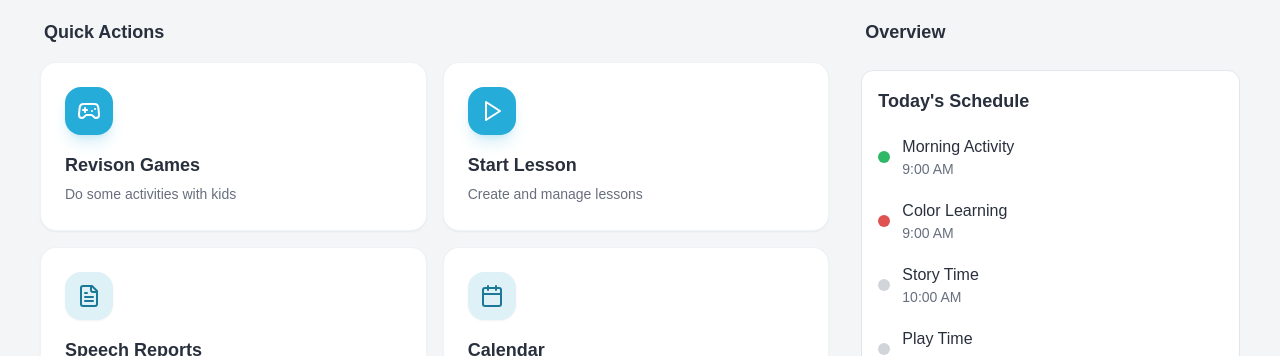
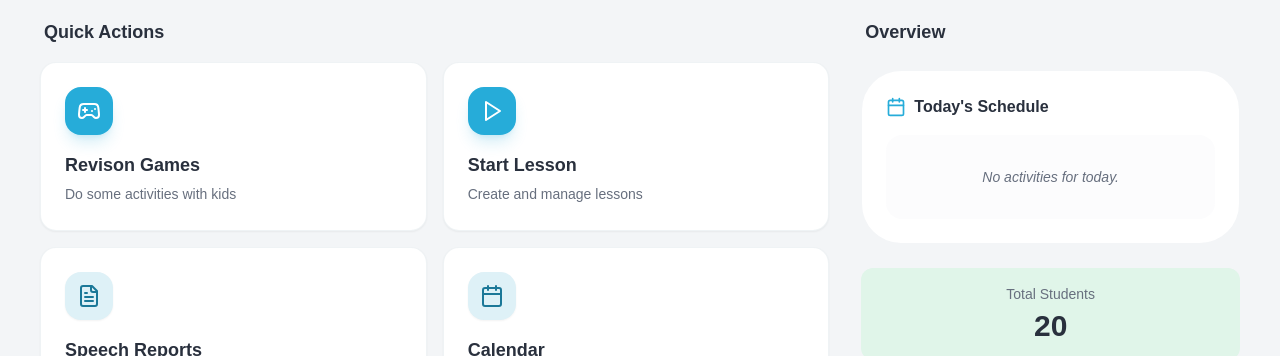
Before and after one commit to CodeSixTeamMochi/Mochi-Virtual-Teaching-Assistant, a React (Vite) app: page /TeacherDashboard in a window 1280 px wide. Shown: the part 596-952 px from the top of the page. Built offline with nearby package versions, Linux system fonts and the light colour scheme; the HTML template or start-up script is replaced by a standard one.

Commit message:
Updated the logic of schedule card

```diff
--- a/src/components/dashboard/ScheduleCard.tsx
+++ b/src/components/dashboard/ScheduleCard.tsx
@@ -1,30 +1,56 @@
+import { useEffect, useState } from "react";
 import { ScheduleItem } from "./ScheduleItem";
+import { Calendar as CalendarIcon } from "lucide-react";
 
-interface ScheduleEvent {
-  id: string;
-  title: string;
-  time: string;
-  status: "completed" | "ongoing" | "upcoming";
+export const ScheduleCard = () => {
+  const [todaysEvents, setTodaysEvents] = useState<any[]>([]);
+
+  useEffect(() => {
+    // 1. Pull the unified data hub
+    const saved = localStorage.getItem('mochi_events');
+    if (saved) {
+      const allEvents = JSON.parse(saved);
+      const todayStr = new Date().toISOString().split('T')[0];
+
+      // 2. Filter for events happening TODAY
+      const filtered = allEvents
+        .filter((e: any) => e.date === todayStr || (e.start && e.start.startsWith(todayStr)))
+        .map((e: any) => ({
+          id: e.id,
+          title: e.title,
+          time: e.time || new Date(e.start).toLocaleTimeString([], { hour: '2-digit', minute: '2-digit' }),
+          // Logic: If event type is 'holiday', color it differently or mark as special
+          status: e.type === "holiday" ? "ongoing" : "upcoming"
+        }));
+
+      setTodaysEvents(filtered);
     }
+  }, []);
 
-interface ScheduleCardProps {
-  events: ScheduleEvent[];
-  title?: string;
-}
+  return (
+    <div className="bg-card rounded-[2.5rem] p-6 shadow-soft border border-border/40 animate-slide-up">
+      <div className="flex items-center justify-between mb-4">
+        <div className="flex items-center gap-2 text-primary">
+          <CalendarIcon className="w-5 h-5" />
+          <h4 className="font-bold text-foreground">Today's Schedule</h4>
+        </div>
+      </div>
 
-export const ScheduleCard = ({ events, title = "Today's Schedule" }: ScheduleCardProps) => {
-  return (
-    <div className="bg-card rounded-xl p-4 shadow-card border border-border animate-slide-up" style={{ animationDelay: "0.4s" }}>
-      <h3 className="font-bold text-lg text-foreground mb-3">{title}</h3>
-      <div className="space-y-1">
-        {events.map((event) => (
+      <div className="space-y-2">
+        {todaysEvents.length > 0 ? (
+          todaysEvents.map((event) => (
             <ScheduleItem
               key={event.id}
               title={event.title}
               time={event.time}
               status={event.status}
             />
-        ))}
+          ))
+        ) : (
+          <div className="py-8 text-center bg-secondary/20 rounded-2xl">
+            <p className="text-sm text-muted-foreground italic">No activities for today.</p>
+          </div>
+        )}
       </div>
     </div>
   );
```
Lines whose indentation alone changed are shown as unchanged.
